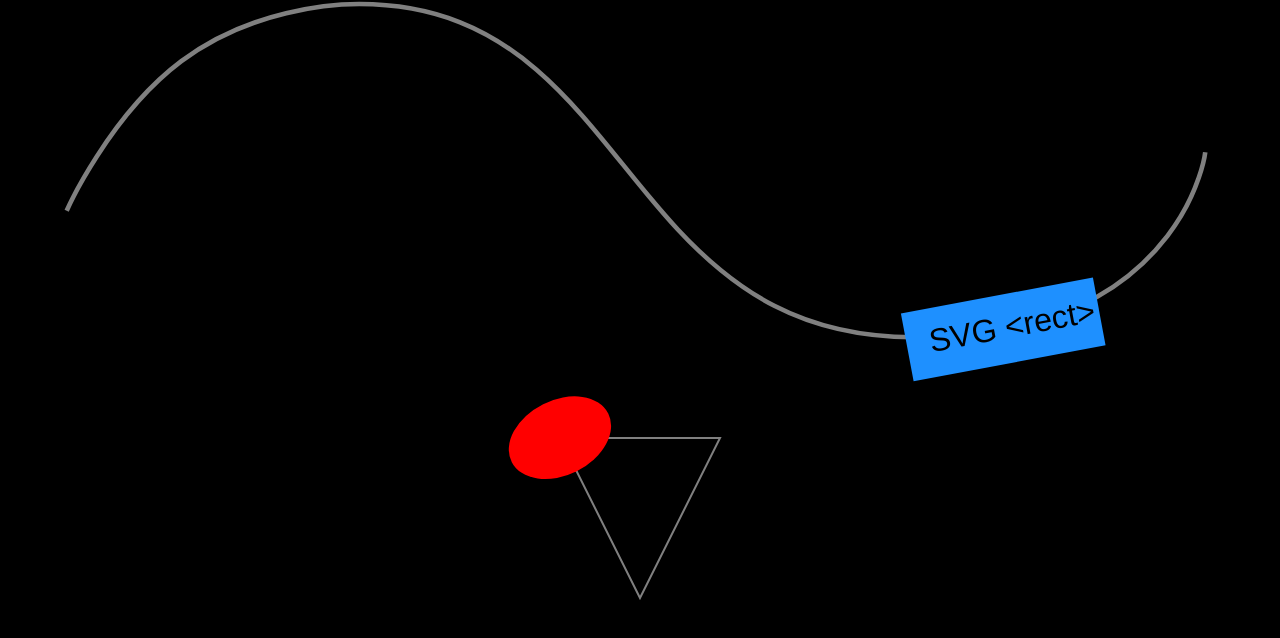
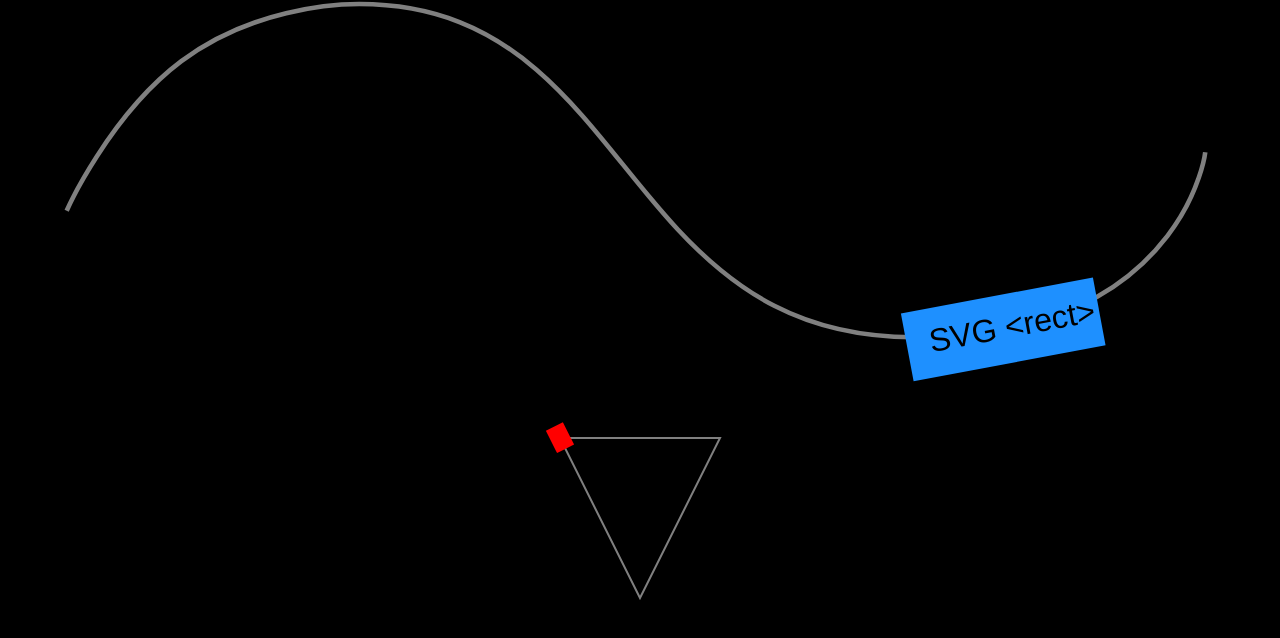
Before and after one commit to Bann-cpu/gsap-motionPathPlugin, a website: page index.html in a window 1280 px wide. Shown: the part 58-696 px from the top of the page. Drawn offline with nearby package versions, Linux system fonts and the light colour scheme; a web font is replaced by a local one.

Commit message:
last changes

```diff
--- a/script.js
+++ b/script.js
@@ -25,7 +25,7 @@ gsap.to(".depart-path", {
   motionPath: {
     path: "#tr-path",
     align: "#tr-path",
+    alignOrigin: [0.5, 0.5], //aligner
     autoRotate: true,
-    alignOrigin: [0.5, 0.5], //aligner
   }
 })
--- a/style.css
+++ b/style.css
@@ -37,8 +37,7 @@
 
 .depart-path {
     box-sizing: border-box;
-    height: 50%;
-    width: 75px;
+    height: 50px;
+    width: 25px;
     background-color: red;
-    border-radius: 100%;
 }
```
